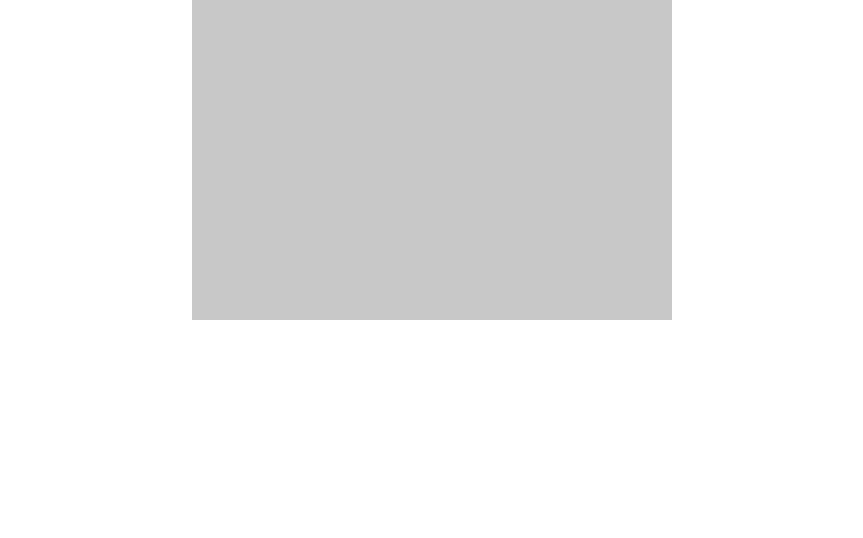
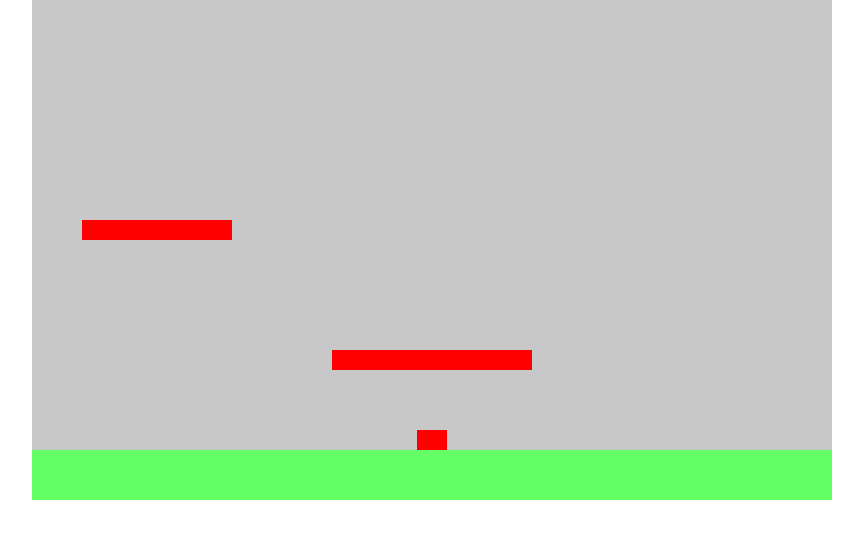
Before and after one commit to Thibault-Monnier/mini-mario, a plain HTML site: page index.html in a window 1280 px wide. Shown: the whole page, without its empty margins (208-1071 px from the left). Drawn offline with Linux system fonts and the light colour scheme.

Commit message:
Moves, Ground, Basic Platforms, Bounce.

```diff
--- a/index.html
+++ b/index.html
@@ -1,5 +1,4 @@
 <html>
-
   <head>
     <meta charset="utf-8" />
     <title>Mini Mario</title>
@@ -18,14 +17,133 @@
   </head>
 
   <body>
-    <canvas id="myCanvas" width="480" height="320"></canvas>
+    <canvas id="myCanvas" width="800" height="500"></canvas>
 
     <script>
       const canvas = document.getElementById("myCanvas")
       const ctx = canvas.getContext("2d")
+      const runSpeedX = 2
+      const jumpSpeedY = -8
 
+      const platformThickness = 20
+      const platforms = [
+        { y: 220, xLeft: 50, xRight: 200 },
+        { y: 350, xLeft: 300, xRight: 500 },
+      ]
+
+      let playerWidth = 30
+      let playerHeight = 20
+      let playerX = canvas.width / 2 - playerWidth / 2
+      let playerY = canvas.height - 70
+      let speedX = 0
+      let speedY = 0
+
+      let leftKeyPressed = false
+      let rightKeyPressed = false
+      let spaceKeyPressed = false
+
+      function keyDownHandler(event) {
+        if (event.code == "ArrowLeft") leftKeyPressed = true
+        if (event.code == "ArrowRight") rightKeyPressed = true
+        if (event.code == "Space") spaceKeyPressed = true
+      }
+
+      function keyUpHandler(event) {
+        if (event.code == "ArrowLeft") leftKeyPressed = false
+        if (event.code == "ArrowRight") rightKeyPressed = false
+        if (event.code == "Space") spaceKeyPressed = false
+      }
+
+      function onGround() {
+        for (let platform of platforms) {
+          if (
+            playerX + playerWidth >= platform.xLeft &&
+            playerX <= platform.xRight &&
+            playerY + playerHeight >= platform.y &&
+            playerY + playerWidth <= platform.y + platformThickness
+          )
+            return true
+        }
+        return playerY >= canvas.height - 70
+      }
+
+      function drawGround() {
+        ctx.beginPath()
+        ctx.rect(0, canvas.height, canvas.width, -50)
+        ctx.fillStyle = "rgb(100, 255, 100)"
+        ctx.fill()
+        ctx.closePath()
+      }
+
+      function drawPlayer() {
+        ctx.beginPath()
+        ctx.rect(playerX, playerY, playerWidth, playerHeight)
+        ctx.fillStyle = "rgb(255, 0, 0)"
+        ctx.fill()
+        ctx.closePath()
+      }
+
+      function drawPlatforms() {
+        for (let platform of platforms) {
+          ctx.beginPath()
+          ctx.rect(
+            platform.xLeft,
+            platform.y,
+            platform.xRight - platform.xLeft,
+            platformThickness
+          )
+          ctx.fillStyle = "rgb(255, 0, 0)"
+          ctx.fill()
+          ctx.closePath()
+        }
+      }
+
+      function move() {
+        playerX += speedX
+        playerY += speedY
+
+        if (onGround()) {
+          if (spaceKeyPressed) {
+            speedY = jumpSpeedY
+          } else {
+            speedY = 0
+          }
+        } else {
+          speedY += 0.2 // Gravity pull
+        }
+
+        if (onGround()) {
+          if (leftKeyPressed) {
+            speedX = -runSpeedX
+          } else if (rightKeyPressed) {
+            speedX = runSpeedX
+          } else {
+            speedX *= 0.9
+          }
+        }
+
+        if (playerX <= 0) {
+          speedX = Math.abs(speedX)
+        }
+
+        if (playerX >= canvas.width - playerWidth) {
+          speedX = -Math.abs(speedX)
+        }
+      }
+
+      function draw() {
+        ctx.clearRect(0, 0, canvas.width, canvas.height)
+        drawGround()
+        drawPlayer()
+        drawPlatforms()
+        requestAnimationFrame(draw)
+      }
+
+      draw()
+      setInterval(move, 10)
+
+      document.addEventListener("keydown", keyDownHandler, false)
+      document.addEventListener("keyup", keyUpHandler, false)
     </script>
-
   </body>
-
 </html>
```
Lines whose indentation alone changed are shown as unchanged.
